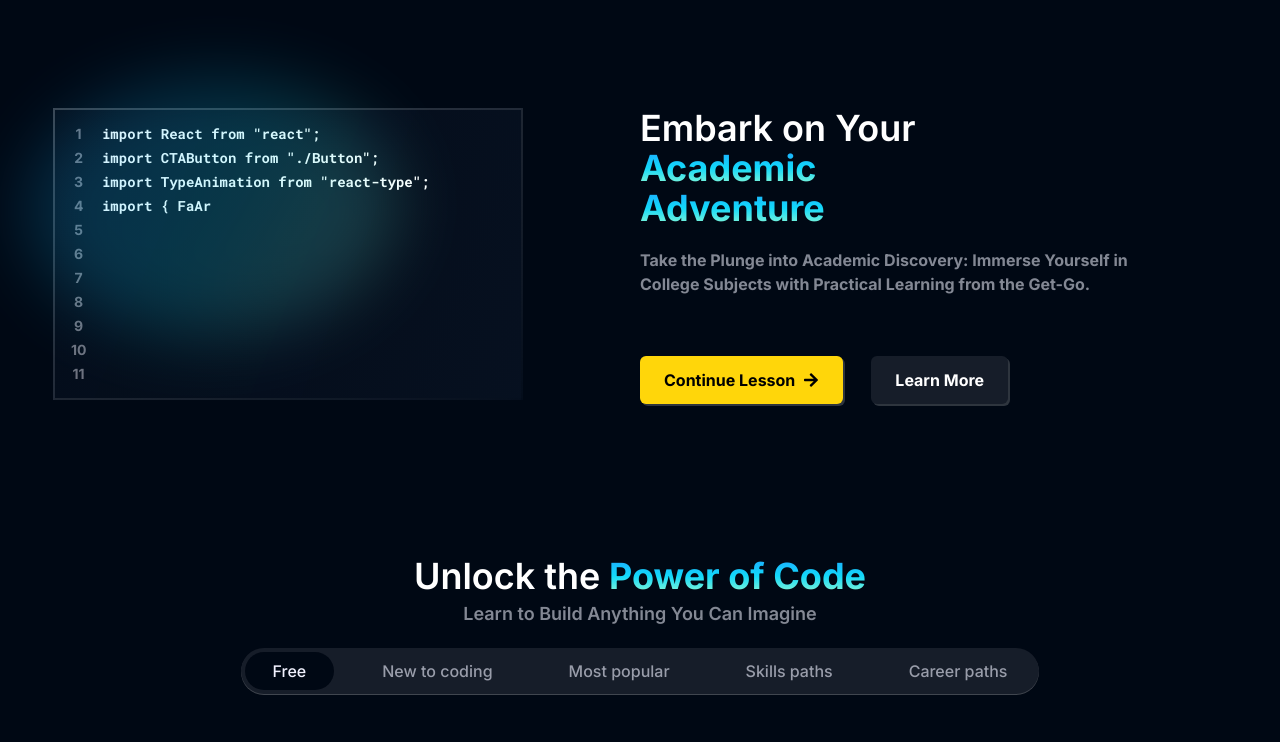
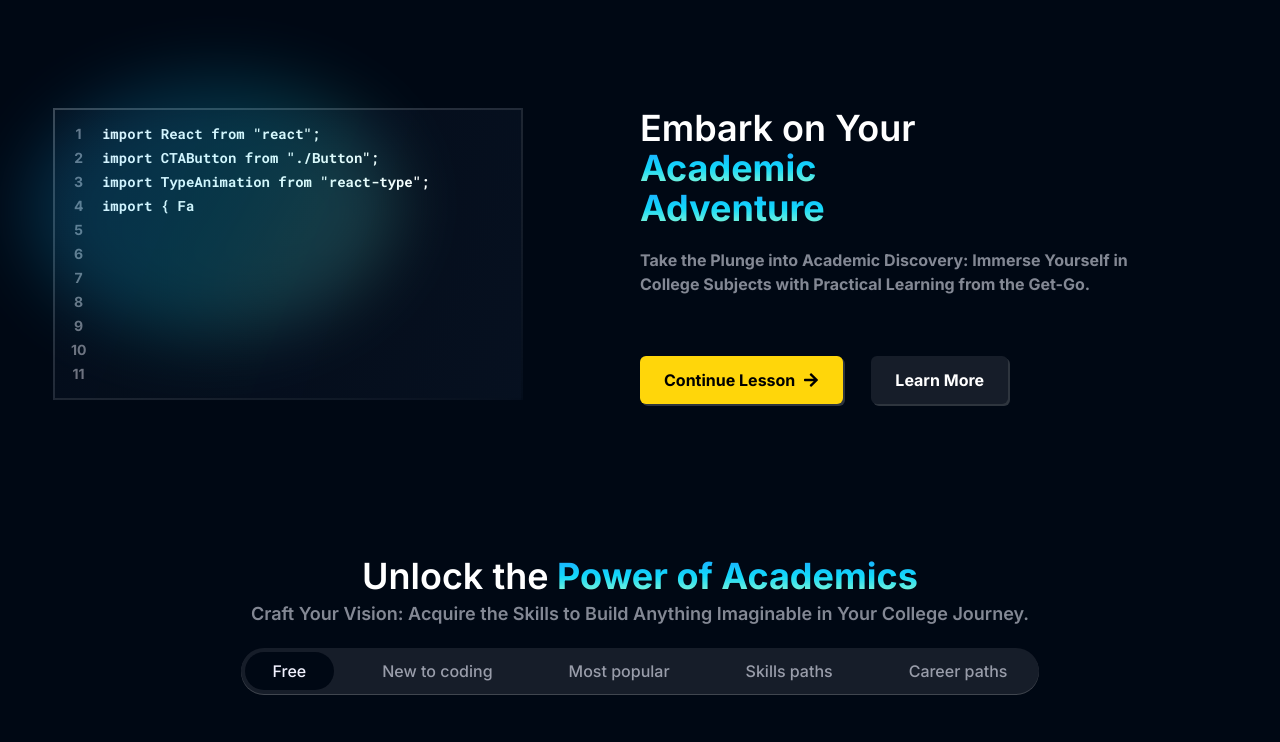
Before and after one commit to rajneeshrana0/EdUniHub, a React (Create React App) app: page / in a window 1280 px wide. Shown: the part 1220-1962 px from the top of the page. Built offline with nearby package versions, Linux system fonts and the light colour scheme; no server answers; a web font is replaced by a local one.

Commit message:
Few Updates in UI

```diff
--- a/src/components/core/HomePage/ExploreMore.jsx
+++ b/src/components/core/HomePage/ExploreMore.jsx
@@ -31,9 +31,9 @@ const ExploreMore = () => {
       <div>
         <div className="text-4xl font-semibold text-center my-10">
           Unlock the
-          <HighlightText text={"Power of Code"} />
+          <HighlightText text={"Power of Academics"} />
           <p className="text-center text-richblack-300 text-lg font-semibold mt-1">
-            Learn to Build Anything You Can Imagine
+          Craft Your Vision: Acquire the Skills to Build Anything Imaginable in Your College Journey.
           </p>
         </div>
       </div>
--- a/src/data/homepage-explore.js
+++ b/src/data/homepage-explore.js
@@ -7,6 +7,7 @@ export const HomePageExplore = [
                 description : "This course covers the basic concepts of HTML including creating and structuring web pages, adding text, links, images, and more.",
                 level : 'Beginner',
                 lessionNumber : 6
+
             },
             {
                 heading : "Learn CSS",
--- a/src/pages/Home.jsx
+++ b/src/pages/Home.jsx
@@ -118,7 +118,7 @@ function Home() {
               active: false,
             }}
             codeColor={"text-white"}
-            codeblock={`import React from "react";\n import CTAButton from "./Button";\nimport TypeAnimation from "react-type";\nimport { FaArrowRight } from "react-icons/fa";\n\nconst Home = () => {\nreturn (\n<div>Home</div>\n)\n}\nexport default Home;`}
+            codeblock={`import React from "react";\n import CTAButton from "./Button";\nimport TypeAnimation from "react-type";\nimport { FaArrowRight } from "react-icons/fa";\n\nconst Home = () => {\nreturn (\n<div>Placement Prepration</div>\n)\n}\nexport default Home;`}
             backgroundGradient={<div className="codeblock2 absolute"></div>}
           />
         </div>
@@ -177,7 +177,7 @@ function Home() {
       {/* Section 3 */}
       <div className="relative mx-auto my-20 flex w-11/12 max-w-maxContent flex-col items-center justify-between gap-8 bg-richblack-900 text-white">
         {/* Become a instructor section */}
-        <InstructorSection />
+        {/* <InstructorSection /> */}
 
         {/* Reviws from Other Learner */}
         <h1 className="text-center text-4xl font-semibold mt-8">
--- a/src/services/apis.js
+++ b/src/services/apis.js
@@ -1,6 +1,6 @@
 
-const BASE_URL = process.env.REACT_APP_BASE_URL
-// const BASE_URL = "http://localhost:4000/api/v1"
+// const BASE_URL = process.env.REACT_APP_BASE_URL
+const BASE_URL = "http://localhost:4000/api/v1"
 
 // AUTH ENDPOINTS
 export const endpoints = {
```
Also changed, not shown: 2 other files (tests, documents, lock files or other folders).
